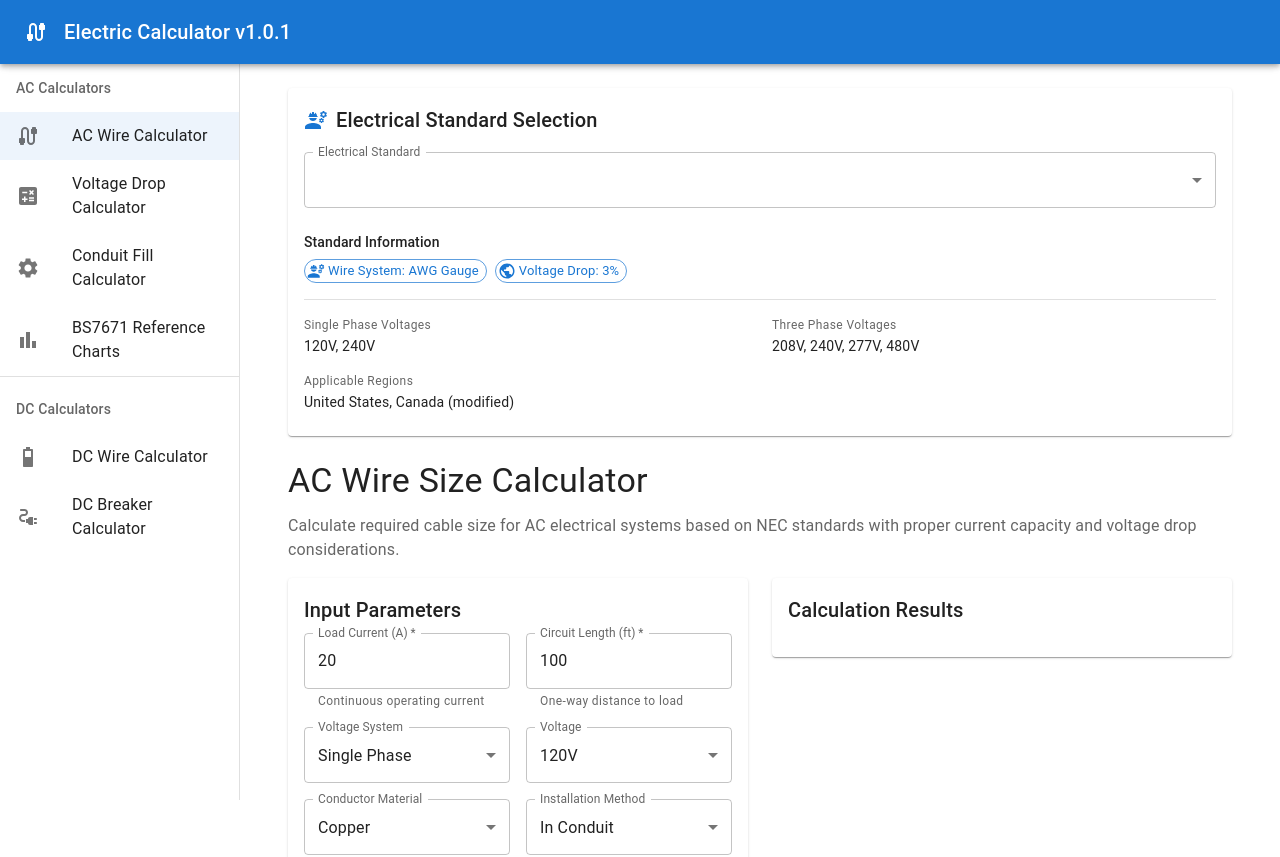
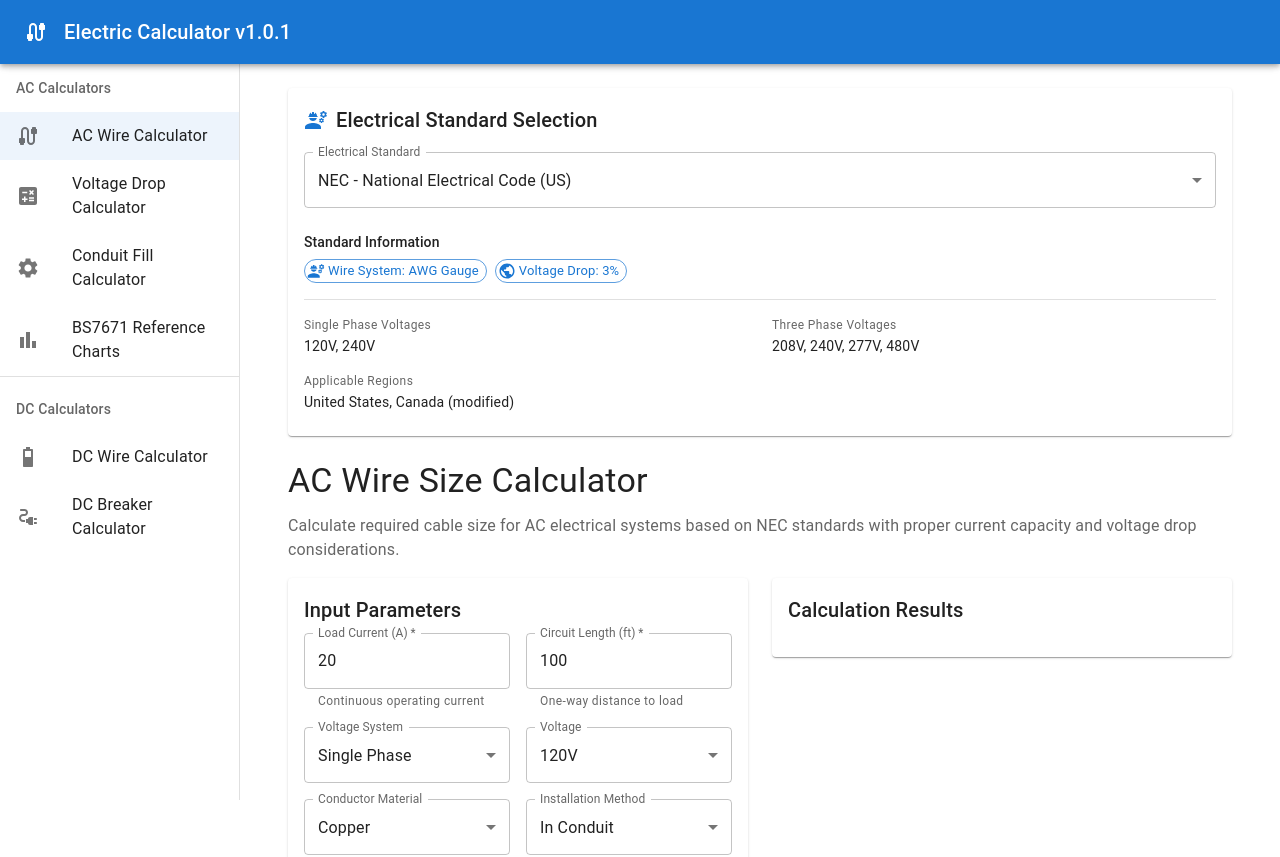
Before and after one commit to tomoflahti/electrical-calculator-app, a React (Vite) app: page / in a window 1280 px wide. Shown: the top 857 px of the page. Built offline with nearby package versions, Linux system fonts and the light colour scheme.

Commit message:
more fixes

```diff
--- a/src/components/StandardSelector.tsx
+++ b/src/components/StandardSelector.tsx
@@ -9,7 +9,6 @@ import {
   Box,
   Chip,
   Divider,
-  ListSubheader,
 } from "@mui/material";
 import { Public, Engineering } from "@mui/icons-material";
 import {
@@ -52,39 +51,43 @@ export default function StandardSelector({
           </InputLabel>
           <Select
             labelId="electrical-standard-label"
+            id="electrical-standard-select"
             value={selectedStandard}
             label="Electrical Standard"
             onChange={(e) =>
               onStandardChange(e.target.value as ElectricalStandardId)
             }
+            MenuProps={{
+              PaperProps: {
+                style: {
+                  maxHeight: 200,
+                },
+              },
+            }}
           >
-            {/* AC Standards Group - only show if calculatorType allows */}
-            {(calculatorType === "all" || calculatorType === "ac") && (
-              <>
-                <ListSubheader>AC Standards (Mains Power)</ListSubheader>
-                {acStandards.map((standard) => {
-                  return (
-                    <MenuItem key={standard.id} value={standard.id}>
-                      {standard.name} - {standard.fullName}
-                    </MenuItem>
-                  );
-                })}
-              </>
-            )}
+            {/* AC Standards - only show if calculatorType allows */}
+            {(calculatorType === "all" || calculatorType === "ac") &&
+              acStandards.map((standard) => (
+                <MenuItem
+                  key={standard.id}
+                  value={standard.id}
+                  onClick={() => onStandardChange(standard.id)}
+                >
+                  {standard.name} - {standard.fullName}
+                </MenuItem>
+              ))}
 
-            {/* DC Standards Group - only show if calculatorType allows */}
-            {(calculatorType === "all" || calculatorType === "dc") && (
-              <>
-                <ListSubheader>DC Standards (Low Voltage)</ListSubheader>
-                {dcStandards.map((standard) => {
-                  return (
-                    <MenuItem key={standard.id} value={standard.id}>
-                      {standard.name} - {standard.fullName}
-                    </MenuItem>
-                  );
-                })}
-              </>
-            )}
+            {/* DC Standards - only show if calculatorType allows */}
+            {(calculatorType === "all" || calculatorType === "dc") &&
+              dcStandards.map((standard) => (
+                <MenuItem
+                  key={standard.id}
+                  value={standard.id}
+                  onClick={() => onStandardChange(standard.id)}
+                >
+                  {standard.name} - {standard.fullName}
+                </MenuItem>
+              ))}
           </Select>
         </FormControl>
 
```
